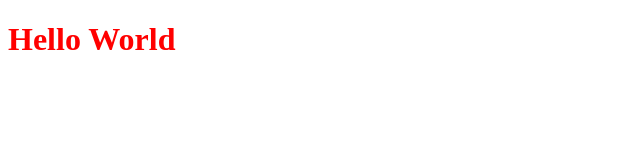
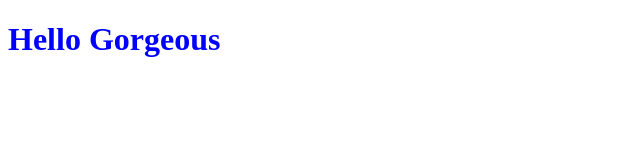
Before and after one commit to hughesthatgirl/women-wine-web-design, a website: page app/index.html in a window 1280 px wide. Shown: the whole page, without its empty margins (0-640 px from the left). Drawn offline with Linux system fonts and the light colour scheme.

Commit message:
browserSync is working and reloads when html is changed

```diff
--- /dev/null
+++ b/app/css/style.css
@@ -0,0 +1,3 @@
+h1 {
+    color: blue;
+}
--- a/index.html
+++ b/app/index.html
@@ -11,7 +11,7 @@
             <nav></nav>
         </header>
         <main>
-           <h1>Hello World</h1>
+           <h1>Hello Gorgeous</h1>
             <section></section>
             <section></section>
             <section></section>
--- a/css/style.css
+++ /dev/null
@@ -1,3 +0,0 @@
-h1 {
-    color: red;
-}
--- a/gulpfile.js
+++ b/gulpfile.js
@@ -19,5 +19,6 @@ gulp.task('browserSync', function() {
 // ------------------------------------------
 gulp.task('watch', ['browserSync'], function (){
     // Reloads the browser whenever our HTML or CSS files change
-    gulp.watch('w3d/**/*.+(html|css)', browserSync.reload);
+    gulp.watch('app/*.html', browserSync.reload);
+
 });
```
